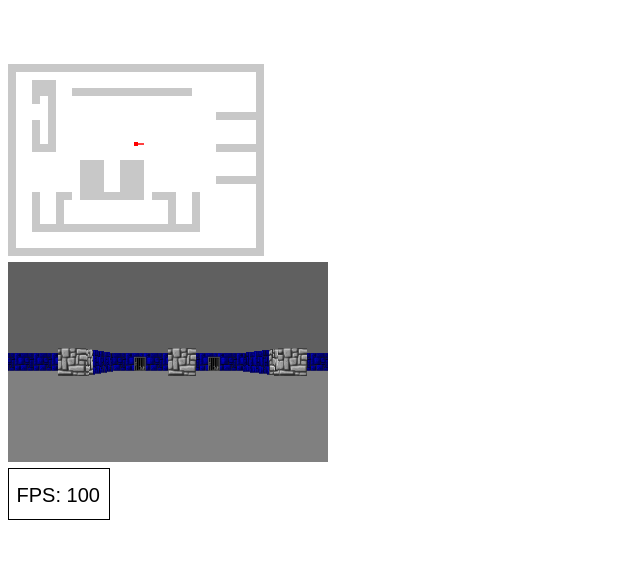
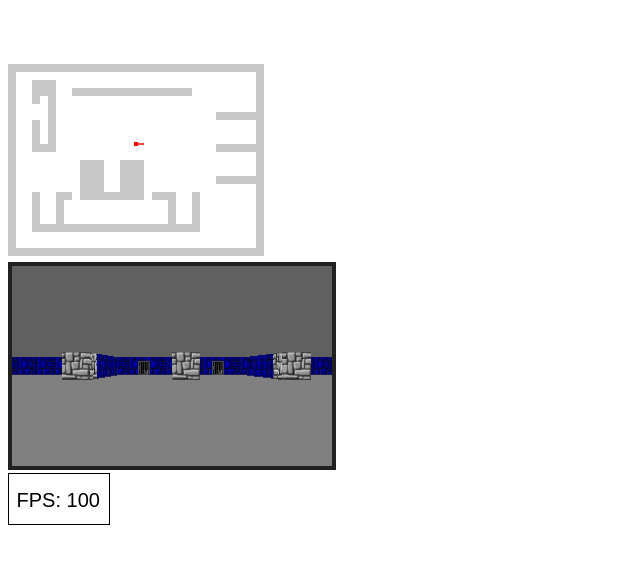
Before and after one commit to Matt-DESTROYER/JavaScript-RayCaster, a plain HTML site: page index.html in a window 1280 px wide. Shown: the whole page, without its empty margins (0-640 px from the left). Drawn offline with Linux system fonts and the light colour scheme.

Commit message:
Update index.html

```diff
--- a/index.html
+++ b/index.html
@@ -33,7 +33,7 @@
 				position : relative;
 				width : 320px;
 				height : 200px;
-				border : 4px solid gra;
+				border : 4px solid #212121;
 				overflow : hidden;
 			}
 
@@ -45,7 +45,7 @@
 
 	<body>
 
-		<canvas id="fps" width="100" height="50" style="position:relative;left:0px;top: 460px;border:1px solid #000000"></canvas>
+		<canvas id="fps" width="100" height="50" style="position:relative;left:0px;top: 465px;border:1px solid #000000"></canvas>
 
 		<div id="minimapcontainer">
 
```
